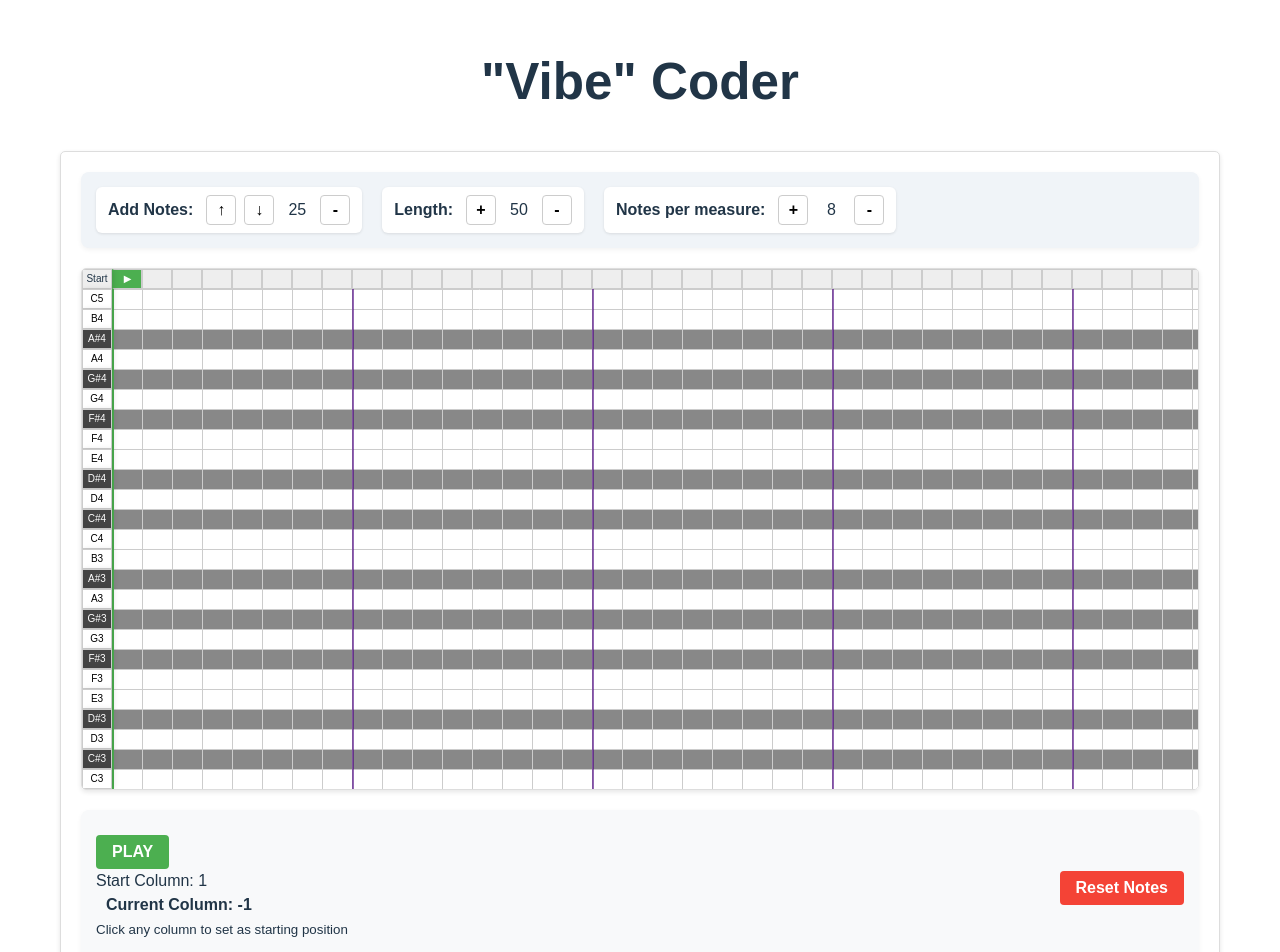
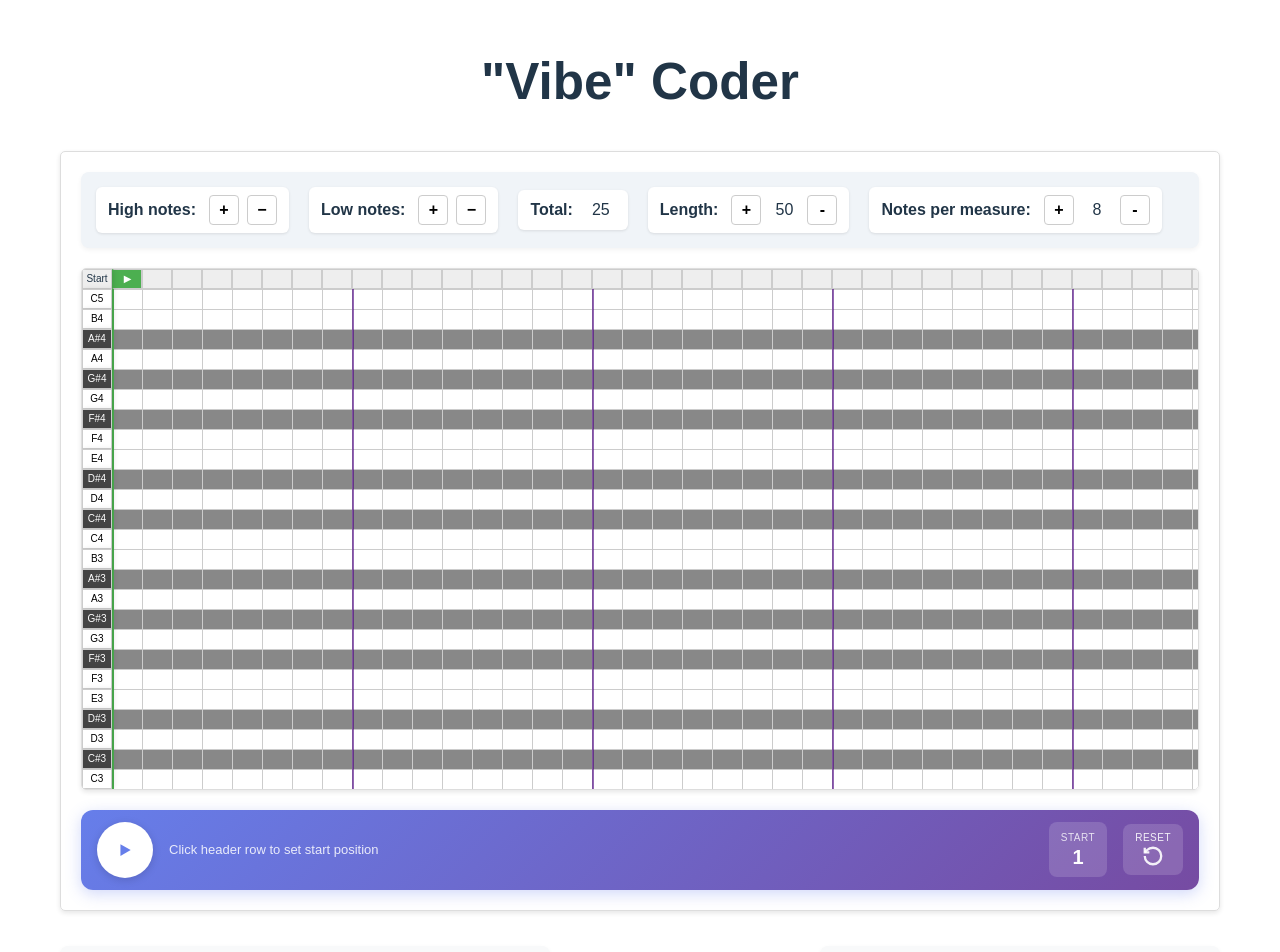
Before and after one commit to thbrown/js-music, a React (Vite) app: page / in a window 1280 px wide. Shown: the top 952 px of the page. Built offline with nearby package versions, Linux system fonts and the light colour scheme.

Commit message:
Style and usability improvements

```diff
--- a/src/components/MusicGrid.css
+++ b/src/components/MusicGrid.css
@@ -74,6 +74,21 @@
   -ms-user-select: none; /* IE/Edge */
 }
 
+/* Clickable note labels */
+.note-label-clickable {
+  cursor: pointer;
+  transition: transform 0.1s ease, box-shadow 0.1s ease;
+}
+
+.note-label-clickable:hover {
+  transform: scale(1.05);
+  box-shadow: 2px 0 8px rgba(0,0,0,0.2);
+}
+
+.note-label-clickable:active {
+  transform: scale(0.98);
+}
+
 /* Column headers for starting position */
 .note-header {
   height: 20px;
@@ -109,29 +124,6 @@
   gap: 15px;
 }
 
-/* Main Controls Panel */
-.main-controls {
-  display: flex;
-  align-items: center;
-  gap: 20px;
-  padding: 15px;
-  background-color: #f8f9fa;
-  border-radius: 8px;
-  box-shadow: 0 2px 5px rgba(0,0,0,0.05);
-}
-
-.playback-section {
-  flex: 1;
-  display: flex;
-  align-items: center;
-  gap: 15px;
-}
-
-.utility-section {
-  display: flex;
-  align-items: center;
-  gap: 15px;
-}
 
 /* Grid Controls */
 .grid-controls {
@@ -184,17 +176,3 @@
   background-color: white;
   border-radius: 4px;
 }
-
-.reset-button {
-  padding: 8px 15px;
-  background-color: #ff6b6b;
-  color: white;
-  border: none;
-  border-radius: 4px;
-  cursor: pointer;
-  margin-left: auto;
-}
-
-.reset-button:hover {
-  background-color: #ff5252;
-}
--- a/src/components/MusicGrid.tsx
+++ b/src/components/MusicGrid.tsx
@@ -3,6 +3,7 @@ import './MusicGrid.css';
 import PlayButton from './PlayButton';
 import GridCanvas from './GridCanvas';
 import { MusicGridProps } from '../types';
+import { playNote } from '../utils/audio';
 
 // Extend the PlayButton with static properties
 interface PlayButtonWithStatic extends React.FC<any> {
@@ -45,6 +46,16 @@ const MusicGrid: React.FC<MusicGridProps> = ({
     }
   };
 
+  // Play a single note using shared audio utility
+  const playSingleNote = useCallback((row: number) => {
+    playNote(row, middleCPosition, {
+      frequency: settings.frequency,
+      oscillatorType: settings.oscillatorType as OscillatorType,
+      duration: 0.2,
+      gain: 1,
+    });
+  }, [middleCPosition, settings.frequency, settings.oscillatorType]);
+
   // Toggle note state
   const toggleNote = useCallback((row: number, col: number) => {
     if (col === 0) return;
@@ -56,11 +67,17 @@ const MusicGrid: React.FC<MusicGridProps> = ({
       newGrid[row] = [...newGrid[row]];
     }
 
-    newGrid[row][col] = newGrid[row][col] ? 0 : 1;
+    const wasActive = newGrid[row][col] === 1;
+    newGrid[row][col] = wasActive ? 0 : 1;
+
+    // Play the note when activating it
+    if (!wasActive) {
+      playSingleNote(row);
+    }
 
     localStorage.setItem('musicGrid', JSON.stringify(newGrid));
     setNoteGrid(newGrid);
-  }, [noteGrid, setNoteGrid]);
+  }, [noteGrid, setNoteGrid, playSingleNote]);
 
   // Get note name based on position
   const getNoteName = useCallback((row: number): string => {
@@ -132,6 +149,7 @@ const MusicGrid: React.FC<MusicGridProps> = ({
   }, [gridSize.cols, startColumn, currentColumn]);
 
   // Render note labels (column 0) - stays as DOM for sticky positioning
+  // Clicking a label plays that note
   const renderNoteLabels = useCallback(() => {
     const labels: React.ReactNode[] = [];
 
@@ -140,7 +158,8 @@ const MusicGrid: React.FC<MusicGridProps> = ({
       labels.push(
         <div
           key={`label_${row}`}
-          className="note note-label"
+          className="note note-label note-label-clickable"
+          onClick={() => playSingleNote(row)}
           style={{
             backgroundColor: isBlackKey ? '#444' : '#fff',
             color: isBlackKey ? 'white' : 'black',
@@ -148,6 +167,7 @@ const MusicGrid: React.FC<MusicGridProps> = ({
             justifyContent: 'center',
             alignItems: 'center',
             fontSize: '10px',
+            cursor: 'pointer',
           }}
         >
           {getNoteName(row)}
@@ -156,7 +176,7 @@ const MusicGrid: React.FC<MusicGridProps> = ({
     }
 
     return labels;
-  }, [gridSize.rows, isBlackKeyRow, getNoteName]);
+  }, [gridSize.rows, isBlackKeyRow, getNoteName, playSingleNote]);
 
   // Handle grid size changes
   const updateGridSize = (newRows: number, newCols: number, addToTop = false) => {
@@ -200,6 +220,26 @@ const MusicGrid: React.FC<MusicGridProps> = ({
     setMiddleCPosition(newMiddleCPosition);
   };
 
+  // Remove rows from the top of the grid
+  const removeRowsFromTop = (count: number) => {
+    const newRows = Math.max(6, gridSize.rows - count);
+    const rowsToRemove = gridSize.rows - newRows;
+
+    if (rowsToRemove <= 0) return;
+
+    // Remove rows from the beginning and adjust middleCPosition
+    const newMiddleCPosition = middleCPosition - rowsToRemove;
+    const newGrid = noteGrid.slice(rowsToRemove);
+
+    localStorage.setItem('musicGrid', JSON.stringify(newGrid));
+    localStorage.setItem('gridSize', JSON.stringify({ rows: newRows, cols: gridSize.cols }));
+    localStorage.setItem('middleCPosition', JSON.stringify(newMiddleCPosition));
+
+    setNoteGrid(newGrid);
+    setGridSize({ rows: newRows, cols: gridSize.cols });
+    setMiddleCPosition(newMiddleCPosition);
+  };
+
   // Pass the starting column to PlayButton when it changes
   useEffect(() => {
     const playButtonWithStatic = PlayButton as PlayButtonWithStatic;
@@ -218,11 +258,20 @@ const MusicGrid: React.FC<MusicGridProps> = ({
       {/* Grid Dimension Controls */}
       <div className="grid-controls">
         <div className="control-group">
-          <label>Add Notes: </label>
-          <button onClick={() => updateGridSize(gridSize.rows + 5, gridSize.cols, true)} title="Add notes to top">↑</button>
-          <button onClick={() => updateGridSize(gridSize.rows + 5, gridSize.cols)} title="Add notes to bottom">↓</button>
+          <label>High notes: </label>
+          <button onClick={() => updateGridSize(gridSize.rows + 5, gridSize.cols, true)} title="Add 5 higher notes">+</button>
+          <button onClick={() => removeRowsFromTop(5)} title="Remove 5 higher notes">−</button>
+        </div>
+
+        <div className="control-group">
+          <label>Low notes: </label>
+          <button onClick={() => updateGridSize(gridSize.rows + 5, gridSize.cols, false)} title="Add 5 lower notes">+</button>
+          <button onClick={() => updateGridSize(Math.max(6, gridSize.rows - 5), gridSize.cols, false)} title="Remove 5 lower notes">−</button>
+        </div>
+
+        <div className="control-group">
+          <label>Total: </label>
           <span>{gridSize.rows - 1}</span>
-          <button onClick={() => updateGridSize(Math.max(6, gridSize.rows - 5), gridSize.cols)} title="Remove notes">-</button>
         </div>
 
         <div className="control-group">
@@ -269,9 +318,7 @@ const MusicGrid: React.FC<MusicGridProps> = ({
         </div>
       </div>
 
-      {/* Main Controls Panel */}
-      <div className="main-controls">
-        <div className="playback-section">
+      {/* Playback Controls */}
       <PlayButton
         noteGrid={noteGrid}
         settings={settings}
@@ -280,13 +327,11 @@ const MusicGrid: React.FC<MusicGridProps> = ({
         setCurrentColumn={setCurrentColumn}
         startColumn={startColumn}
         setStartColumn={setStartColumn}
+        onReset={() => {
+          resetGrid();
+          setStartColumn(1);
+        }}
       />
-        </div>
-
-        <div className="utility-section">
-          <button className="reset-button" onClick={resetGrid} title="Reset all notes to default state">Reset Notes</button>
-        </div>
-      </div>
     </div>
   );
 };
--- a/src/components/PlayButton.css
+++ b/src/components/PlayButton.css
@@ -1,70 +1,160 @@
-.play-button-container {
-  margin: 10px 0;
+/* Playback Panel */
+.playback-panel {
+  display: flex;
+  align-items: center;
+  gap: 16px;
+  padding: 12px 16px;
+  background: linear-gradient(135deg, #667eea 0%, #764ba2 100%);
+  border-radius: 12px;
+  box-shadow: 0 4px 15px rgba(102, 126, 234, 0.3);
 }
 
-.playback-controls {
+/* Play/Stop Button */
+.playback-btn {
+  width: 56px;
+  height: 56px;
+  border: none;
+  border-radius: 50%;
+  background: white;
+  color: #667eea;
+  cursor: pointer;
   display: flex;
-  gap: 10px;
   align-items: center;
+  justify-content: center;
+  transition: all 0.2s ease;
+  box-shadow: 0 2px 8px rgba(0, 0, 0, 0.15);
+  flex-shrink: 0;
 }
 
-.play-button, .pause-button, .reset-button {
-  padding: 8px 16px;
-  font-weight: bold;
-  color: white;
-  border: none;
-  border-radius: 4px;
-  cursor: pointer;
-  font-size: 16px;
+.playback-btn:hover {
+  transform: scale(1.08);
+  box-shadow: 0 4px 12px rgba(0, 0, 0, 0.2);
 }
 
-.play-button {
-  background-color: #4CAF50;
+.playback-btn:active {
+  transform: scale(0.95);
 }
 
-.play-button:hover {
-  background-color: #45a049;
+.playback-btn.playing {
+  background: #ff6b6b;
+  color: white;
 }
 
-.play-button:active {
-  background-color: #3e8e41;
+.playback-btn.playing:hover {
+  background: #ee5a5a;
 }
 
-.pause-button {
-  background-color: #ff9800;
+/* SVG Icons */
+.btn-icon {
+  width: 32px;
+  height: 32px;
 }
 
-.pause-button:hover {
-  background-color: #e68a00;
+/* Status Area */
+.playback-status {
+  flex: 1;
+  display: flex;
+  flex-direction: column;
+  gap: 6px;
+  min-width: 150px;
 }
 
-.pause-button:active {
-  background-color: #cc7a00;
+.status-text {
+  color: white;
+  font-size: 14px;
+  font-weight: 500;
 }
 
-.reset-button {
-  background-color: #f44336;
+.status-text.hint {
+  opacity: 0.85;
+  font-size: 13px;
+  font-weight: 400;
 }
 
-.reset-button:hover {
-  background-color: #e53935;
+/* Progress Bar */
+.progress-bar {
+  height: 6px;
+  background: rgba(255, 255, 255, 0.3);
+  border-radius: 3px;
+  overflow: hidden;
 }
 
-.reset-button:active {
-  background-color: #d32f2f;
+.progress-fill {
+  height: 100%;
+  background: white;
+  border-radius: 3px;
+  transition: width 0.1s linear;
 }
 
-.reset-button:disabled {
-  background-color: #cccccc;
+/* Start Position Indicator */
+.start-indicator {
+  display: flex;
+  flex-direction: column;
+  align-items: center;
+  padding: 8px 12px;
+  background: rgba(255, 255, 255, 0.15);
+  border-radius: 8px;
+  flex-shrink: 0;
+}
+
+.start-label {
+  font-size: 10px;
+  text-transform: uppercase;
+  letter-spacing: 0.5px;
+  color: rgba(255, 255, 255, 0.8);
+  font-weight: 500;
+}
+
+.start-value {
+  font-size: 20px;
+  font-weight: 700;
+  color: white;
+  line-height: 1.2;
+}
+
+/* Reset Button - matches start-indicator size */
+.reset-btn {
+  display: flex;
+  flex-direction: column;
+  align-items: center;
+  padding: 8px 12px;
+  background: rgba(255, 255, 255, 0.15);
+  border: none;
+  border-radius: 8px;
+  color: rgba(255, 255, 255, 0.9);
+  cursor: pointer;
+  transition: all 0.2s ease;
+  flex-shrink: 0;
+}
+
+.reset-btn:hover:not(:disabled) {
+  background: rgba(255, 107, 107, 0.9);
+  color: white;
+}
+
+.reset-btn:active:not(:disabled) {
+  transform: scale(0.95);
+}
+
+.reset-btn:disabled {
+  opacity: 0.4;
   cursor: not-allowed;
 }
 
-.current-column {
-  margin-left: 10px;
-  font-weight: bold;
+.reset-label {
+  font-size: 10px;
+  text-transform: uppercase;
+  letter-spacing: 0.5px;
+  font-weight: 500;
 }
 
-/* Highlighted column style */
+.reset-icon {
+  width: 22px;
+  height: 22px;
+  margin-top: 2px;
+}
+
+/* Highlighted column style (used in grid) */
 .note.highlighted {
   border: 2px solid #ff9800;
   box-shadow: 0 0 5px rgba(255, 152, 0, 0.5);
--- a/src/components/PlayButton.tsx
+++ b/src/components/PlayButton.tsx
@@ -1,8 +1,7 @@
 import React, { useCallback, useEffect, useRef, useState } from 'react';
 import './PlayButton.css';
 import { NoteGrid, Settings, PlayButtonProps } from '../types';
-
-// PlayButtonProps is now imported from types/index.ts
+import { scheduleNote } from '../utils/audio';
 
 // Define the static property for the component
 interface PlayButtonStatic {
@@ -14,7 +13,9 @@ const PlayButton: React.FC<PlayButtonProps> & PlayButtonStatic = ({
   setCurrentColumn,
   settings,
   currentColumn,
-  startColumn
+  startColumn,
+  middleCPosition,
+  onReset
 }) => {
   const [isPlaying, setIsPlaying] = useState<boolean>(false);
   const audioContextRef = useRef<AudioContext | null>(null);
@@ -24,12 +25,9 @@ const PlayButton: React.FC<PlayButtonProps> & PlayButtonStatic = ({
 
   const colRef = useRef<number>(currentColumn);
 
-  // Optimized for performance
-
   // Collect active notes
   const collectActiveNotes = useCallback((): [number, number][] => {
     const activeNotes: [number, number][] = [];
-    // Use the actual grid dimensions instead of hardcoded values
     for (let row = 1; row < noteGrid.length; row++) {
       if (noteGrid[row]) {
         for (let col = 0; col < noteGrid[row].length; col++) {
@@ -42,10 +40,10 @@ const PlayButton: React.FC<PlayButtonProps> & PlayButtonStatic = ({
     return activeNotes;
   }, [noteGrid]);
 
-  // Use the grid dimensions instead of recalculating max column
+  // Get the max column with notes
   const getMaxColumn = useCallback((): number => {
     let maxColumn = -1;
-    for(const [_, col] of collectActiveNotes()) {
+    for (const [_, col] of collectActiveNotes()) {
       maxColumn = Math.max(maxColumn, col);
     }
     return maxColumn;
@@ -53,13 +51,11 @@ const PlayButton: React.FC<PlayButtonProps> & PlayButtonStatic = ({
 
   // Stop all playback and clean up
   const stopPlayback = useCallback(() => {
-    // Cancel animation frame
     if (animationFrameRef.current) {
       cancelAnimationFrame(animationFrameRef.current);
       animationFrameRef.current = null;
     }
 
-    // Stop and disconnect all oscillators
     oscillatorsRef.current.forEach(osc => {
       try {
         osc.stop();
@@ -70,21 +66,18 @@ const PlayButton: React.FC<PlayButtonProps> & PlayButtonStatic = ({
     });
     oscillatorsRef.current = [];
 
-    // Close audio context
     if (audioContextRef.current) {
       audioContextRef.current.close().catch(e => console.error('Error closing audio context:', e));
       audioContextRef.current = null;
     }
 
-    // Reset state
     setIsPlaying(false);
-    setCurrentColumn(startColumn);
-  }, [setCurrentColumn, startColumn]);
+    setCurrentColumn(-1);
+  }, [setCurrentColumn]);
 
   // Update the current column based on elapsed time
   const updateCurrentColumn = useCallback((elapsedTime: number) => {
-    // Calculate current column based on tempo (same conversion as in playComposition)
-    const columnsPerSecond = settings.tempo / 20; // Convert tempo (BPM) to columns per second
+    const columnsPerSecond = settings.tempo / 20;
     const column = Math.floor(elapsedTime * columnsPerSecond) + startColumn;
 
     if (column !== colRef.current) {
@@ -92,11 +85,9 @@ const PlayButton: React.FC<PlayButtonProps> & PlayButtonStatic = ({
       colRef.current = column;
     }
 
-    // Check if we've reached the end of the composition
-    if (column > getMaxColumn() + 10) { // +10 to give some buffer after the last note // Maybe this should be one measure
+    if (column > getMaxColumn() + 10) {
       stopPlayback();
     } else {
-      // Continue animation
       animationFrameRef.current = requestAnimationFrame(() => {
         if (audioContextRef.current) {
           const newElapsedTime = (audioContextRef.current.currentTime - startTimeRef.current);
@@ -108,81 +99,60 @@ const PlayButton: React.FC<PlayButtonProps> & PlayButtonStatic = ({
 
   // Function to play the composition
   const playComposition = useCallback(() => {
-    // If already playing, do nothing
     if (isPlaying) return;
 
-    // Stop any existing playback
     stopPlayback();
 
-    // Create new audio context
     audioContextRef.current = new AudioContext();
     startTimeRef.current = audioContextRef.current.currentTime;
 
-    // Set current column to starting column immediately
     setCurrentColumn(startColumn);
 
-    // Collect active notes
     const activeNotes = collectActiveNotes();
 
-    // Pre-calculate values that don't change for each note
-    const baseFrequency = settings.frequency;
-    const semitoneRatio = Math.pow(2, 1/12); // 12th root of 2 for semitone calculation
-    const middleC = 13; // Middle C position
-    const columnsPerSecond = settings.tempo / 20; // Convert tempo (BPM) to columns per second
-    const noteDuration = 0.2; // Fixed note duration for now
+    const columnsPerSecond = settings.tempo / 20;
+    const noteDuration = 0.2;
     const currentTime = audioContextRef.current.currentTime;
 
-    // Create and schedule oscillators
     activeNotes.forEach(([row, col]) => {
-      // Skip notes before the start column
       if (col < startColumn) return;
 
-      const osc = audioContextRef.current!.createOscillator();
-      const gainNode = audioContextRef.current!.createGain();
+      const noteStartTime = currentTime + (col - startColumn) / columnsPerSecond;
 
-      // Connect oscillator to gain node and gain node to destination
-      osc.connect(gainNode);
-      gainNode.connect(audioContextRef.current!.destination);
+      const osc = scheduleNote(
+        audioContextRef.current!,
+        row,
+        middleCPosition,
+        noteStartTime,
+        {
+          frequency: settings.frequency,
+          oscillatorType: settings.oscillatorType as OscillatorType,
+          duration: noteDuration,
+          gain: 1,
+        }
+      );
 
-      // Calculate frequency using equal temperament formula
-      const semitoneOffset = middleC - row;
-      osc.frequency.value = baseFrequency * Math.pow(semitoneRatio, semitoneOffset);
-
-      // Set oscillator type
-      osc.type = settings.oscillatorType as OscillatorType;
-
-      // Schedule start and stop times
-      const startTime = (col - startColumn) / columnsPerSecond;
-
-      osc.start(currentTime + startTime);
-      osc.stop(currentTime + startTime + noteDuration);
-
-      // Store oscillator for later cleanup
       oscillatorsRef.current.push(osc);
     });
 
-    // Start animation to update current column
     setIsPlaying(true);
 
-    // Start with a small delay to ensure UI updates first
     animationFrameRef.current = requestAnimationFrame(() => {
       if (audioContextRef.current) {
         const elapsedTime = (audioContextRef.current.currentTime - startTimeRef.current);
         updateCurrentColumn(elapsedTime);
       }
     });
-  }, [isPlaying, stopPlayback, setCurrentColumn, startColumn, collectActiveNotes, settings.frequency, settings.tempo, settings.oscillatorType, updateCurrentColumn]);
+  }, [isPlaying, stopPlayback, setCurrentColumn, startColumn, collectActiveNotes, settings.frequency, settings.tempo, settings.oscillatorType, updateCurrentColumn, middleCPosition]);
 
-  // Clean up on unmount - added after stopPlayback is defined
+  // Clean up on unmount
   useEffect(() => {
     return () => {
-      // Cancel animation frame
       if (animationFrameRef.current) {
         cancelAnimationFrame(animationFrameRef.current);
         animationFrameRef.current = null;
       }
 
-      // Stop and disconnect all oscillators
       oscillatorsRef.current.forEach(osc => {
         try {
           osc.stop();
@@ -193,7 +163,6 @@ const PlayButton: React.FC<PlayButtonProps> & PlayButtonStatic = ({
       });
       oscillatorsRef.current = [];
 
-      // Close audio context
       if (audioContextRef.current) {
         audioContextRef.current.close().catch(e => console.error('Error closing audio context:', e));
         audioContextRef.current = null;
@@ -201,33 +170,72 @@ const PlayButton: React.FC<PlayButtonProps> & PlayButtonStatic = ({
     };
   }, []);
 
+  // Calculate progress for display
+  const maxCol = getMaxColumn();
+  const progress = isPlaying && maxCol > startColumn
+    ? Math.min(100, Math.max(0, ((currentColumn - startColumn) / (maxCol - startColumn)) * 100))
+    : 0;
+
   return (
-    <div className="play-button-container">
-      <div className="playback-controls">
-        {!isPlaying ? (
-          <button className="play-button" onClick={playComposition}>
-            PLAY
-          </button>
+    <div className="playback-panel">
+      {/* Main play/stop button */}
+      <button
+        className={`playback-btn ${isPlaying ? 'playing' : ''}`}
+        onClick={isPlaying ? stopPlayback : playComposition}
+        title={isPlaying ? 'Stop playback' : 'Play composition'}
+      >
+        {isPlaying ? (
+          <svg className="btn-icon" viewBox="0 0 24 24" fill="currentColor">
+            <rect x="6" y="6" width="12" height="12" />
+          </svg>
         ) : (
-          <button className="stop-button" onClick={stopPlayback}>
-            STOP
-          </button>
+          <svg className="btn-icon" viewBox="0 0 24 24" fill="currentColor">
+            <polygon points="6,4 20,12 6,20" />
+          </svg>
+        )}
+      </button>
+
+      {/* Progress/status area */}
+      <div className="playback-status">
+        {isPlaying ? (
+          <>
+            <div className="progress-bar">
+              <div className="progress-fill" style={{ width: `${progress}%` }} />
+            </div>
+            <span className="status-text">Playing...</span>
+          </>
+        ) : (
+          <span className="status-text hint">
+            Click header row to set start position
+          </span>
         )}
       </div>
-      <div className="column-controls">
-        <span>Start Column: {startColumn}</span>
-        <div className="current-column">Current Column: {currentColumn}</div>
+
+      {/* Start position indicator */}
+      <div className="start-indicator" title="Playback starts from this column">
+        <span className="start-label">Start</span>
+        <span className="start-value">{startColumn}</span>
       </div>
-      <div className="column-info">
-        <small>Click any column to set as starting position</small>
-      </div>
+
+      {/* Reset button */}
+      <button
+        className="reset-btn"
+        onClick={onReset}
+        title="Clear all notes and reset start position"
+        disabled={isPlaying}
+      >
+        <span className="reset-label">Reset</span>
+        <svg className="reset-icon" viewBox="0 0 24 24" fill="none" stroke="currentColor" strokeWidth="2.5">
+          <path d="M3 12a9 9 0 1 0 9-9 9.75 9.75 0 0 0-6.74 2.74L3 8" />
+          <path d="M3 3v5h5" />
+        </svg>
+      </button>
     </div>
   );
 };
 
 // Add static method for setting starting column
 PlayButton.setStartingColumn = (column: number) => {
-  // This will be implemented by the parent component
   console.log('Static method called with column:', column);
 };
 
--- a/src/types/index.ts
+++ b/src/types/index.ts
@@ -54,4 +54,5 @@ export interface PlayButtonProps {
   startColumn: number;
   setStartColumn: React.Dispatch<React.SetStateAction<number>>;
   middleCPosition: number;
+  onReset: () => void;
 }
--- /dev/null
+++ b/src/utils/audio.ts
@@ -0,0 +1,94 @@
+// Shared audio utilities for playing notes
+
+const SEMITONE_RATIO = Math.pow(2, 1 / 12); // 12th root of 2
+
+export interface NotePlayOptions {
+  frequency: number;        // Base frequency (e.g., 261.63 for middle C)
+  oscillatorType: OscillatorType;
+  duration?: number;        // Note duration in seconds (default: 0.2)
+  gain?: number;            // Volume 0-1 (default: 0.5)
+}
+
+/**
+ * Calculate the frequency for a given row position
+ */
+export function calculateFrequency(
+  row: number,
+  middleCPosition: number,
+  baseFrequency: number
+): number {
+  const semitoneOffset = middleCPosition - row;
+  return baseFrequency * Math.pow(SEMITONE_RATIO, semitoneOffset);
+}
+
+/**
+ * Play a single note immediately
+ * Returns the AudioContext for cleanup if needed
+ */
+export function playNote(
+  row: number,
+  middleCPosition: number,
+  options: NotePlayOptions
+): AudioContext {
+  const { frequency, oscillatorType, duration = 0.2, gain = 0.5 } = options;
+
+  const audioContext = new AudioContext();
+  const oscillator = audioContext.createOscillator();
+  const gainNode = audioContext.createGain();
+
+  oscillator.connect(gainNode);
+  gainNode.connect(audioContext.destination);
+
+  // Calculate frequency for this row
+  oscillator.frequency.value = calculateFrequency(row, middleCPosition, frequency);
+  oscillator.type = oscillatorType;
+
+  // Envelope: quick attack, sustain, then fade out
+  const now = audioContext.currentTime;
+  gainNode.gain.setValueAtTime(gain, now);
+  gainNode.gain.exponentialRampToValueAtTime(0.01, now + duration);
+
+  oscillator.start(now);
+  oscillator.stop(now + duration);
+
+  // Clean up after note finishes
+  oscillator.onended = () => {
+    oscillator.disconnect();
+    gainNode.disconnect();
+    audioContext.close();
+  };
+
+  return audioContext;
+}
+
+/**
+ * Schedule a note to play at a specific time (for composition playback)
+ */
+export function scheduleNote(
+  audioContext: AudioContext,
+  row: number,
+  middleCPosition: number,
+  startTime: number,
+  options: NotePlayOptions
+): OscillatorNode {
+  const { frequency, oscillatorType, duration = 0.2, gain = 0.5 } = options;
+
+  const oscillator = audioContext.createOscillator();
+  const gainNode = audioContext.createGain();
+
+  oscillator.connect(gainNode);
+  gainNode.connect(audioContext.destination);
+
+  // Calculate frequency for this row
+  oscillator.frequency.value = calculateFrequency(row, middleCPosition, frequency);
+  oscillator.type = oscillatorType;
+
+  // Set gain
+  gainNode.gain.setValueAtTime(gain, startTime);
+  gainNode.gain.exponentialRampToValueAtTime(0.01, startTime + duration);
+
+  oscillator.start(startTime);
+  oscillator.stop(startTime + duration);
+
+  return oscillator;
+}
```
Lines whose indentation alone changed are shown as unchanged.
